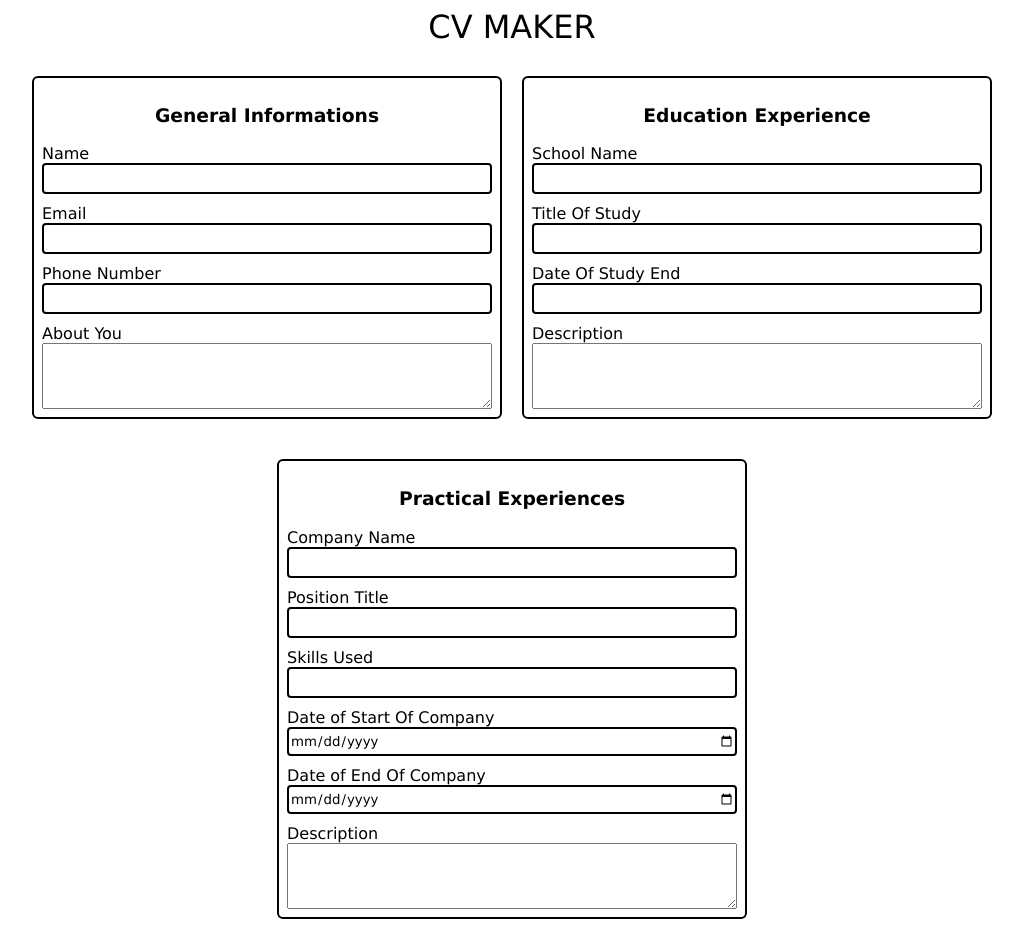
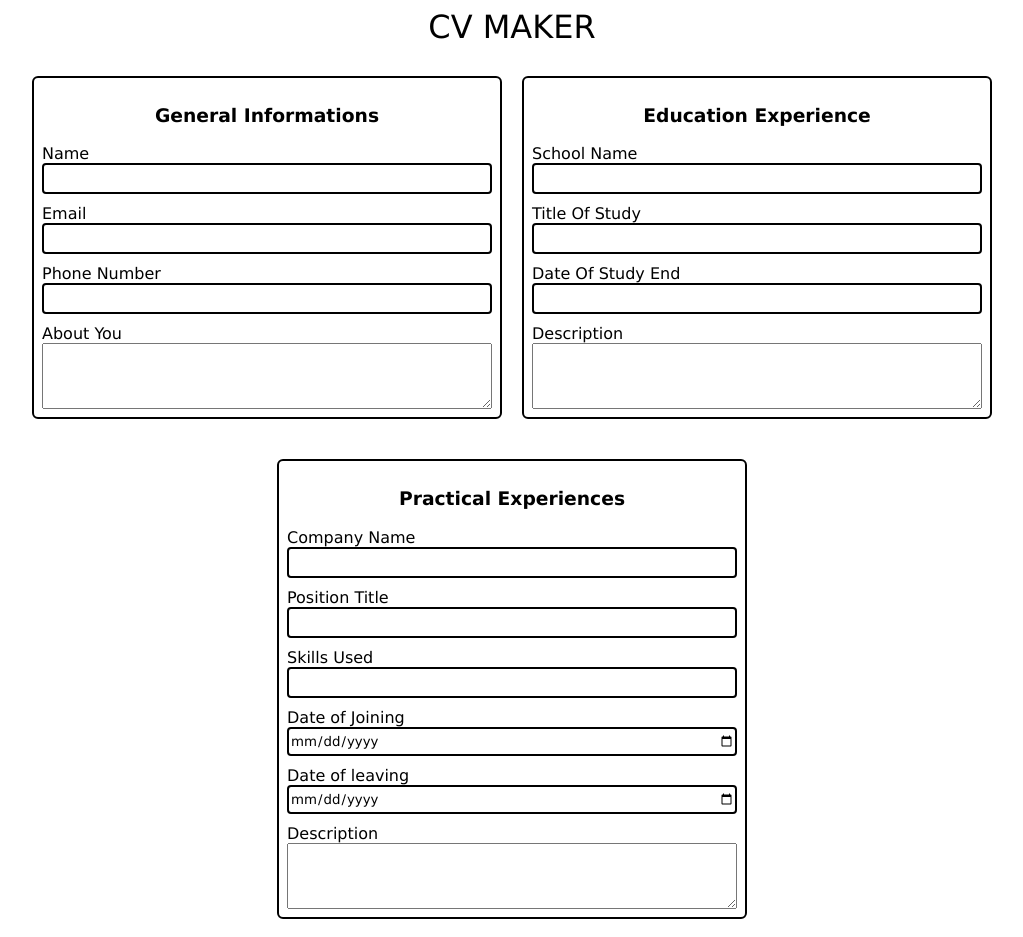
Before and after one commit to ronakraj00/cv-maker, a React (Vite) app: page / in a window 1280 px wide. Shown: the whole page, without its empty margins (128-1151 px from the left). Built offline with nearby package versions, Linux system fonts and the light colour scheme.

Commit message:
change label of company start joining

```diff
--- a/src/components/ExperienceInfo.jsx
+++ b/src/components/ExperienceInfo.jsx
@@ -28,7 +28,7 @@ export default function ExperienceInfo({ handleFormChange }) {
                     />
                 </label>
                 <label htmlFor="date-of-start-of-company">
-                    <span>Date of Start Of Company</span>
+                    <span>Date of Joining</span>
                     <input
                         onChange={(e) => handleFormChange(e)}
                         type="date"
@@ -36,7 +36,7 @@ export default function ExperienceInfo({ handleFormChange }) {
                     />
                 </label>
                 <label htmlFor="date-of-end-of-company">
-                    <span>Date of End Of Company</span>
+                    <span>Date of leaving</span>
                     <input
                         onChange={(e) => handleFormChange(e)}
                         type="date"
```
